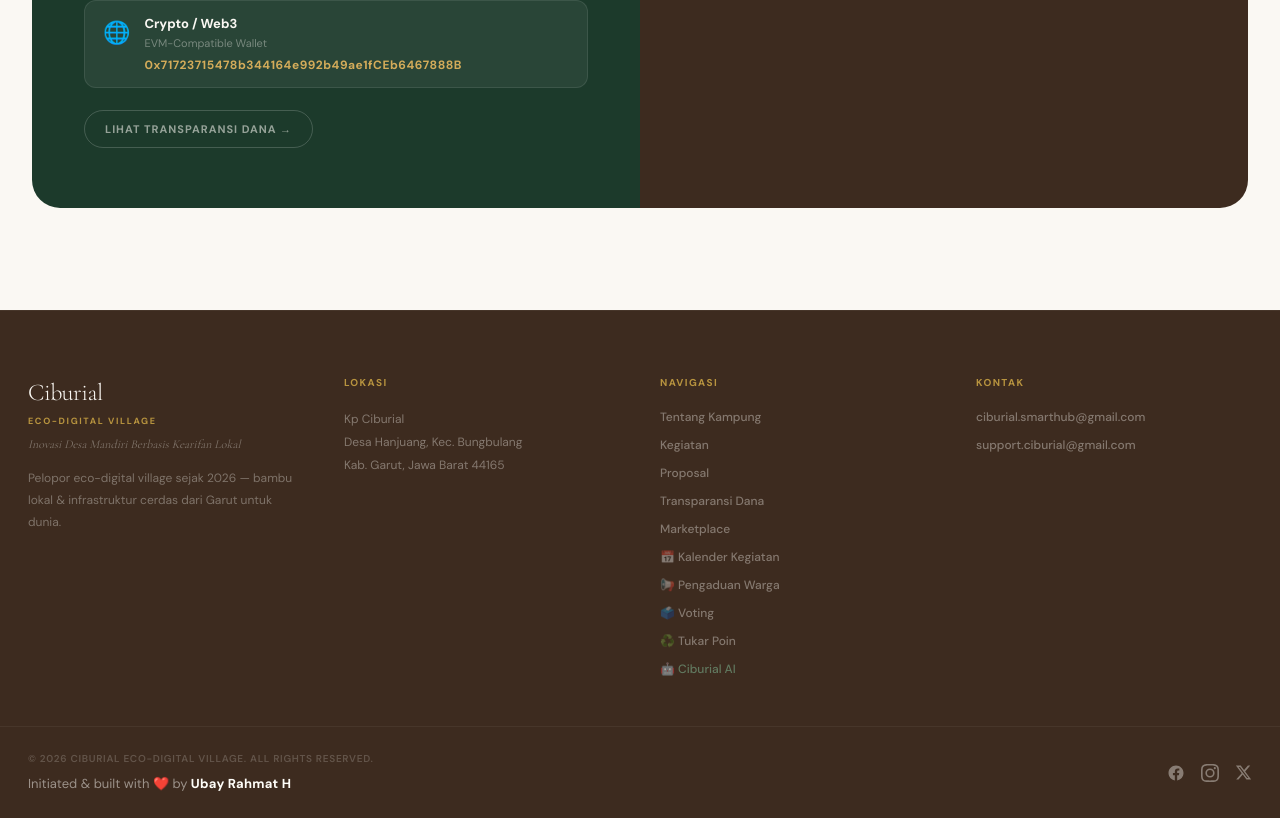
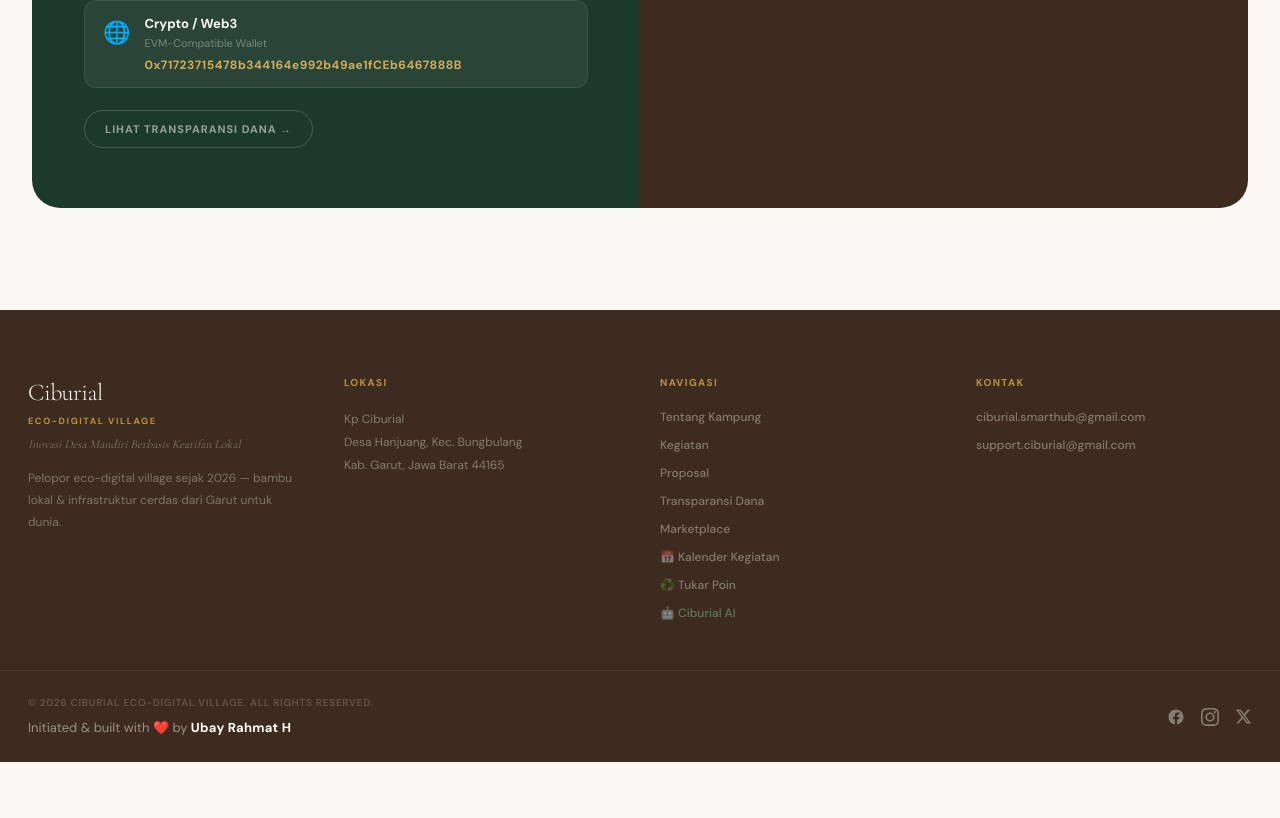
Before and after one commit to Karimkusin88/ciburial-eco-digital, a Next.js app: page / in a window 1280 px wide. Shown: the part 8107-8925 px from the top of the page. After the commit the page ends 8869 px from the top, so only its background shows below. Built offline with nearby package versions, Linux system fonts and the light colour scheme; no server answers; the database is empty.

Commit message:
refactor: remove redundant voting and pengaduan from footer

```diff
--- a/components/home/Footer.tsx
+++ b/components/home/Footer.tsx
@@ -32,14 +32,6 @@ export default function Footer({ onNavigate }: FooterProps) {
               onMouseEnter={e => (e.currentTarget.style.color = "var(--cr)")}
               onMouseLeave={e => (e.currentTarget.style.color = "rgba(250,248,243,.38)")}
             >📅 Kalender Kegiatan</a>
-            <a href="/pengaduan" style={{ fontSize: 12, fontWeight: 500, color: "rgba(250,248,243,.38)", textDecoration: "none", transition: "color .2s" }}
-              onMouseEnter={e => (e.currentTarget.style.color = "var(--cr)")}
-              onMouseLeave={e => (e.currentTarget.style.color = "rgba(250,248,243,.38)")}
-            >📢 Pengaduan Warga</a>
-            <a href="/voting" style={{ fontSize: 12, fontWeight: 500, color: "rgba(250,248,243,.38)", textDecoration: "none", transition: "color .2s" }}
-              onMouseEnter={e => (e.currentTarget.style.color = "var(--cr)")}
-              onMouseLeave={e => (e.currentTarget.style.color = "rgba(250,248,243,.38)")}
-            >🗳️ Voting</a>
             <a href="/tukar-poin" style={{ fontSize: 12, fontWeight: 500, color: "rgba(250,248,243,.38)", textDecoration: "none", transition: "color .2s" }}
               onMouseEnter={e => (e.currentTarget.style.color = "var(--cr)")}
               onMouseLeave={e => (e.currentTarget.style.color = "rgba(250,248,243,.38)")}
```
